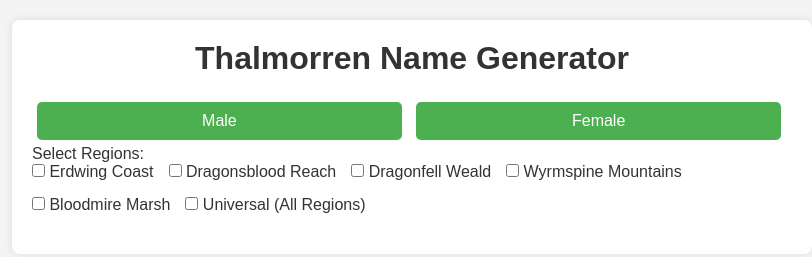
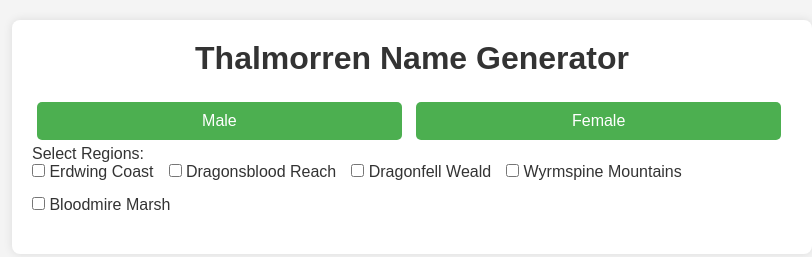
Before and after one commit to Grisanne/Grisanne.github.io, a plain HTML site: page index.html in a window 1280 px wide. Shown: the whole page, without its empty margins (228-1040 px from the left). Drawn offline with Linux system fonts and the light colour scheme.

Commit message:
Update index.html

```diff
--- a/index.html
+++ b/index.html
@@ -23,7 +23,6 @@
                 <label><input type="checkbox" id="region3" value="region3"> Dragonfell Weald</label>
                 <label><input type="checkbox" id="region4" value="region4"> Wyrmspine Mountains</label>
                 <label><input type="checkbox" id="region5" value="region5"> Bloodmire Marsh</label>
-                <label><input type="checkbox" id="universal" value="universal"> Universal (All Regions)</label>
             </div>
         </div>
 
```
